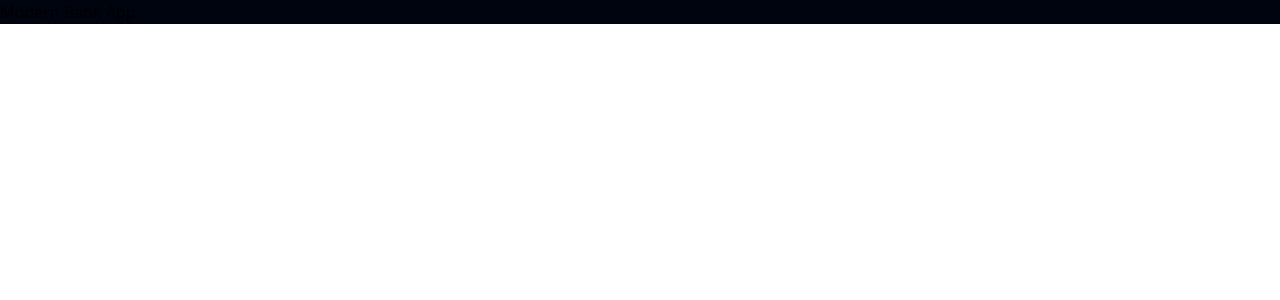
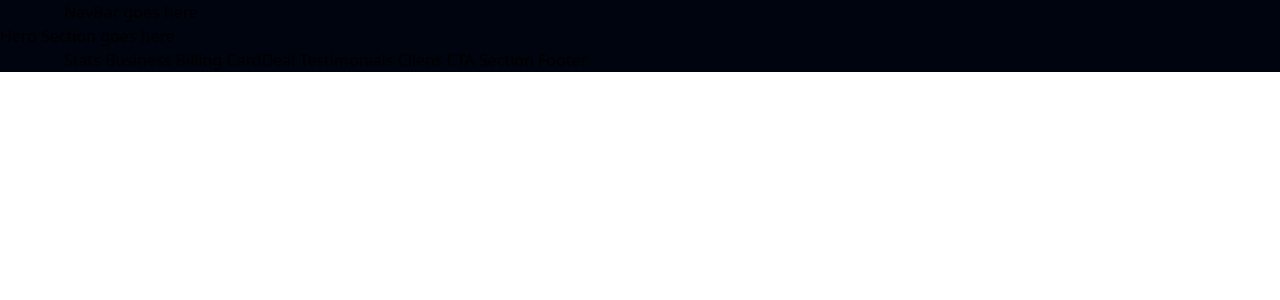
Before and after one commit to markohautala/modern_bank_app, a React (Vite) app in the folder modern_bank_app/: page / in a window 1280 px wide. Shown: the top 300 px of the page. Built offline with nearby package versions, Linux system fonts and the light colour scheme.

Commit message:
Update App component with NavBar, Hero Section, and Stats Section

```diff
--- a/modern_bank_app/src/App.jsx
+++ b/modern_bank_app/src/App.jsx
@@ -1,9 +1,38 @@
 import React from 'react'
+import styles from './style'
 
-  const App = () => (
-      <div className="bg-primary w-full overflow-hidden">
-        <h1>Modern Bank App</h1>
+const App = () => (
+  <div className="bg-primary w-full overflow-hidden">
+
+    {/* NavBar goes here */}
+    <div className={`${styles.paddingX} ${styles.flexCenter}`}>
+      <div className={`${styles.boxWidth}`}>
+        NavBar goes here
       </div>
-    )
+    </div>
+
+    {/* Hero Section goes here */}
+    <div className={` bg-primary ${styles.flexStart}`}>
+      <div className={`${styles.boxWidth}`}>
+        Hero Section goes here
+      </div>
+    </div>
+
+    {/* Stats Section goes here */}
+    <div className={` bg-primary ${styles.paddingX} ${styles.flexStart}`}>
+      <div className={`${styles.boxWidth}`}>
+        Stats
+        Business
+        Billing
+        CardDeal
+        Testimonials
+        Cliens
+        CTA Section
+        Footer
+
+      </div>
+    </div>
+  </div>
+)
 
 export default App
```
